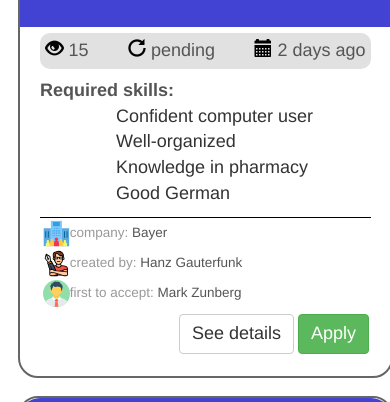
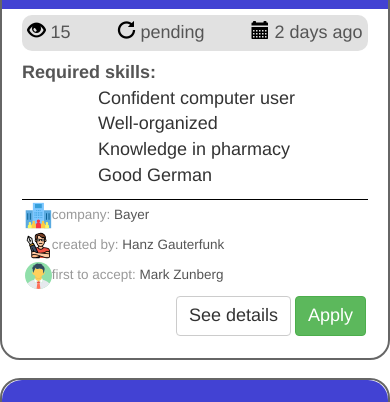
Before and after one commit to nazartaras/UI-UX-bsa, a plain HTML site: page index.html in a window 390 px wide. Shown: the part 130-532 px from the top of the page. Drawn offline with nearby package versions, Linux system fonts and the light colour scheme.

Commit message:
mobile view fix

```diff
--- a/assets/css/card.css
+++ b/assets/css/card.css
@@ -132,3 +132,9 @@ i{
     color:#999;
     font-size: inherit;
 }
+@media (max-width:700px) {
+    .card-container{
+        padding: 0px;
+    }
+
+}
```
